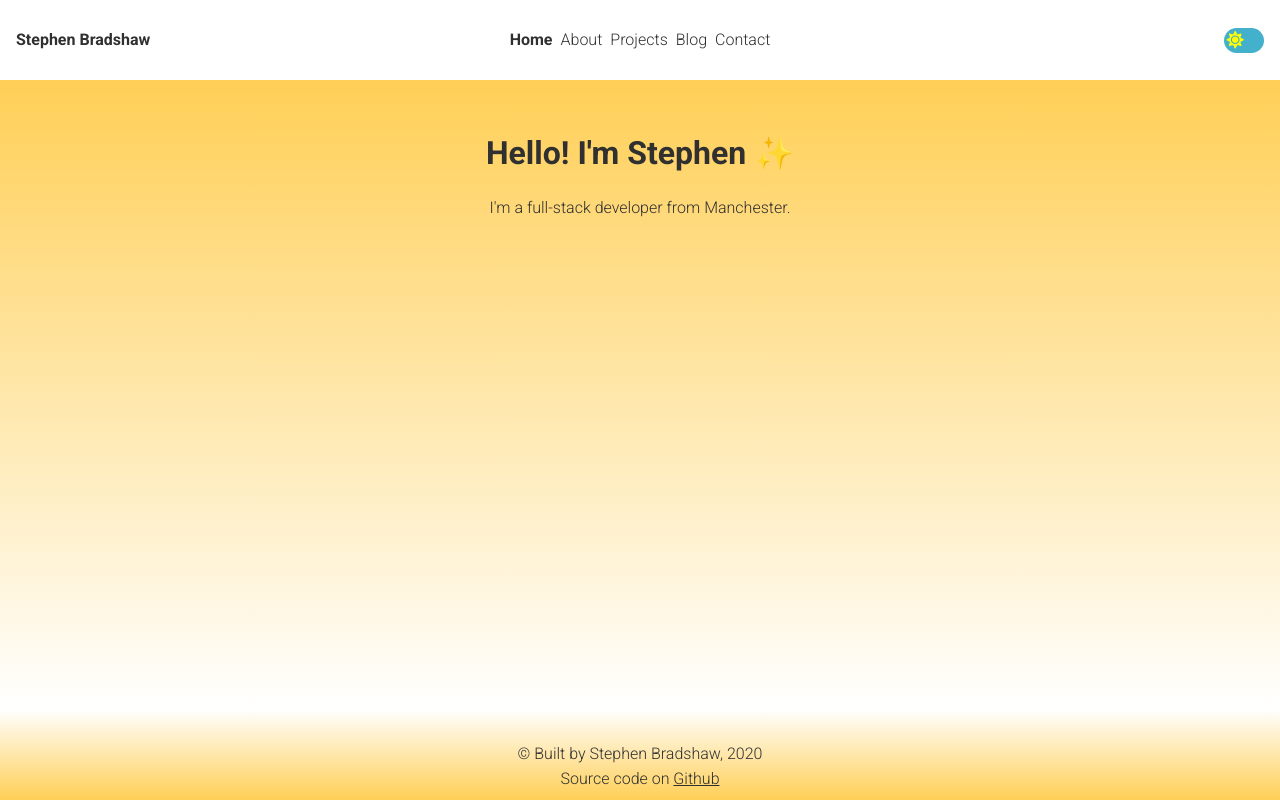
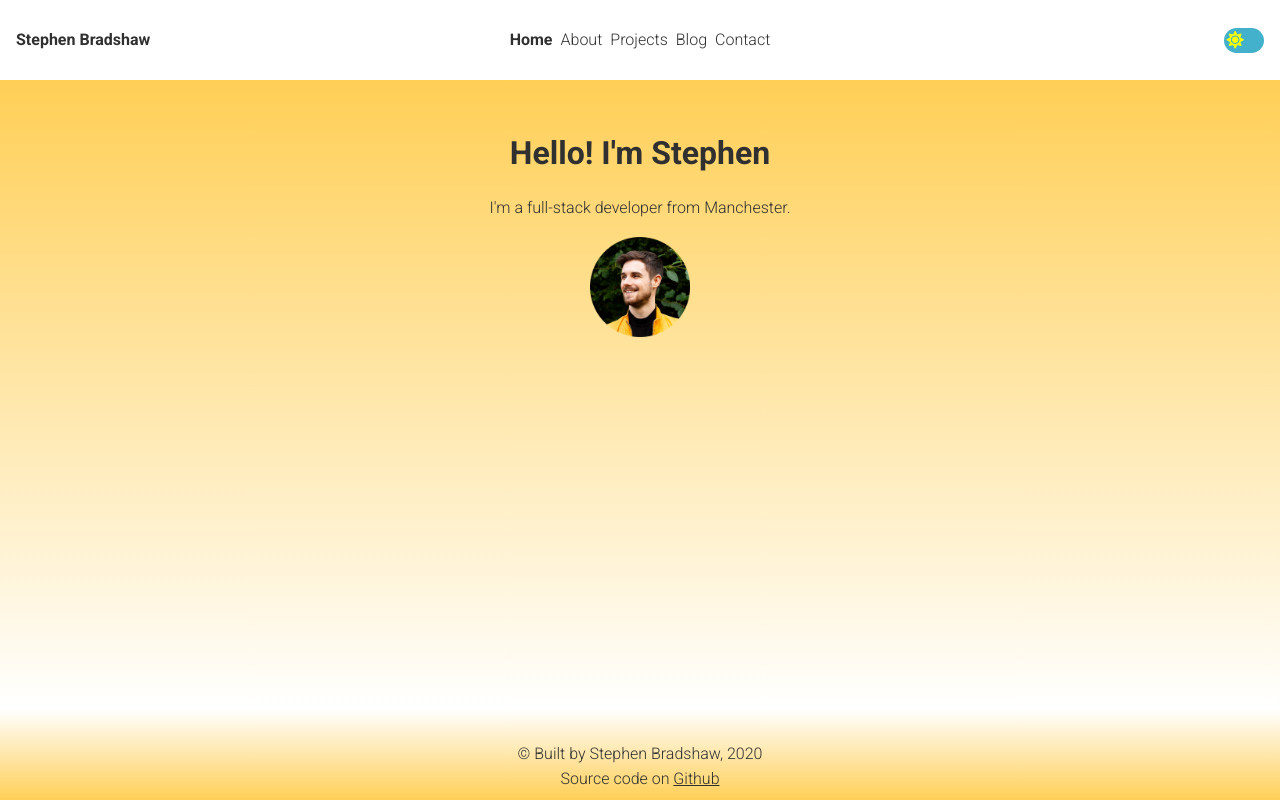
Before and after one commit to stephenjbradshaw/portfolio-site-old, a Gatsby site: page / in a window 1280 px wide. Built offline with nearby package versions, Linux system fonts and the light colour scheme; Gatsby itself is replaced by a stand-in of ours; some packages are replaced by stand-ins of ours.

Commit message:
Add image using gatsby-image

```diff
--- a/src/pages/index.js
+++ b/src/pages/index.js
@@ -1,18 +1,29 @@
 import React from "react"
+import { graphql } from "gatsby"
 import Layout from "../components/layout"
 import SEO from "../components/seo"
+import Img from "gatsby-image"
 
-export default function IndexPage() {
+export default function IndexPage({ data }) {
+  console.log(data)
   return (
     <Layout>
       <SEO title="Home" keywords={[`blog`, `gatsby`, `javascript`, `react`]} />
-      <h1>
-        Hello! I'm Stephen{" "}
-        <span role="img" aria-label="sparkles emoji">
-          ✨
-        </span>
-      </h1>
+      <h1>Hello! I'm Stephen </h1>
       <p>I'm a full-stack developer from Manchester.</p>
+      <Img fixed={data.file.childImageSharp.fixed} />
     </Layout>
   )
 }
+
+export const pageQuery = graphql`
+  query MyQuery {
+    file(relativePath: { eq: "headshot-circle.png" }) {
+      childImageSharp {
+        fixed(width: 100, height: 100) {
+          ...GatsbyImageSharpFixed
+        }
+      }
+    }
+  }
+`
```
